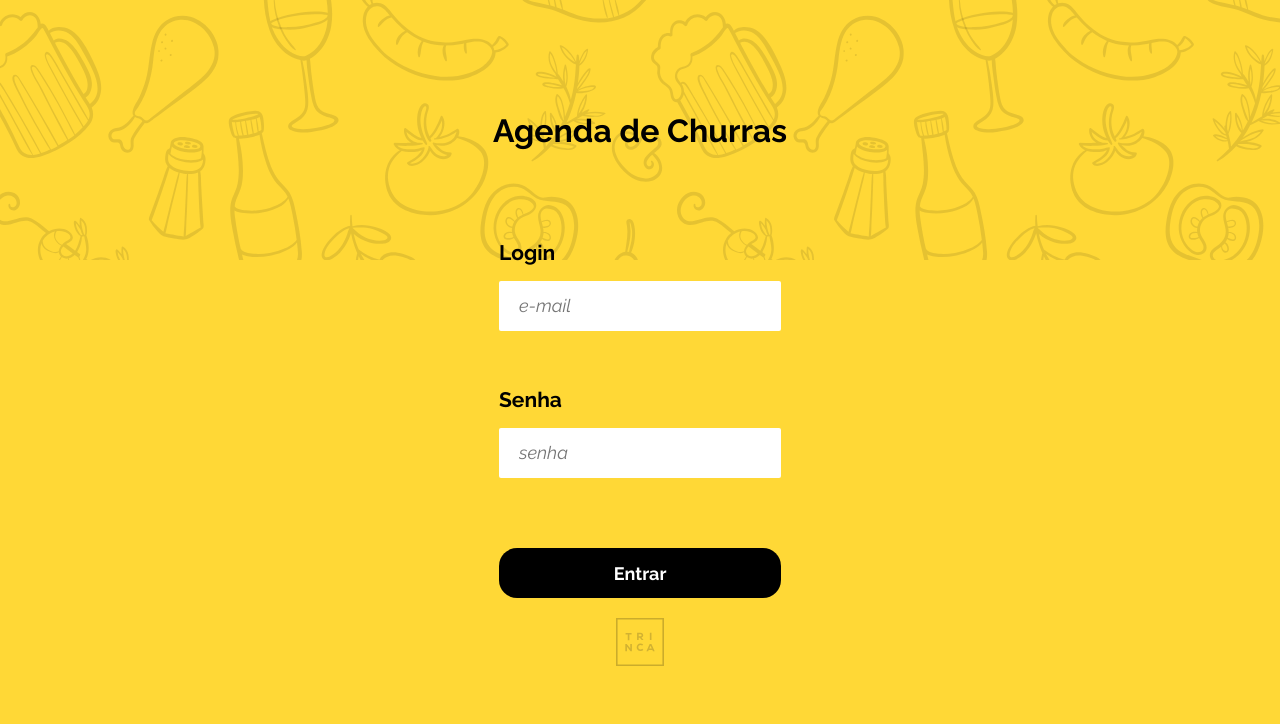
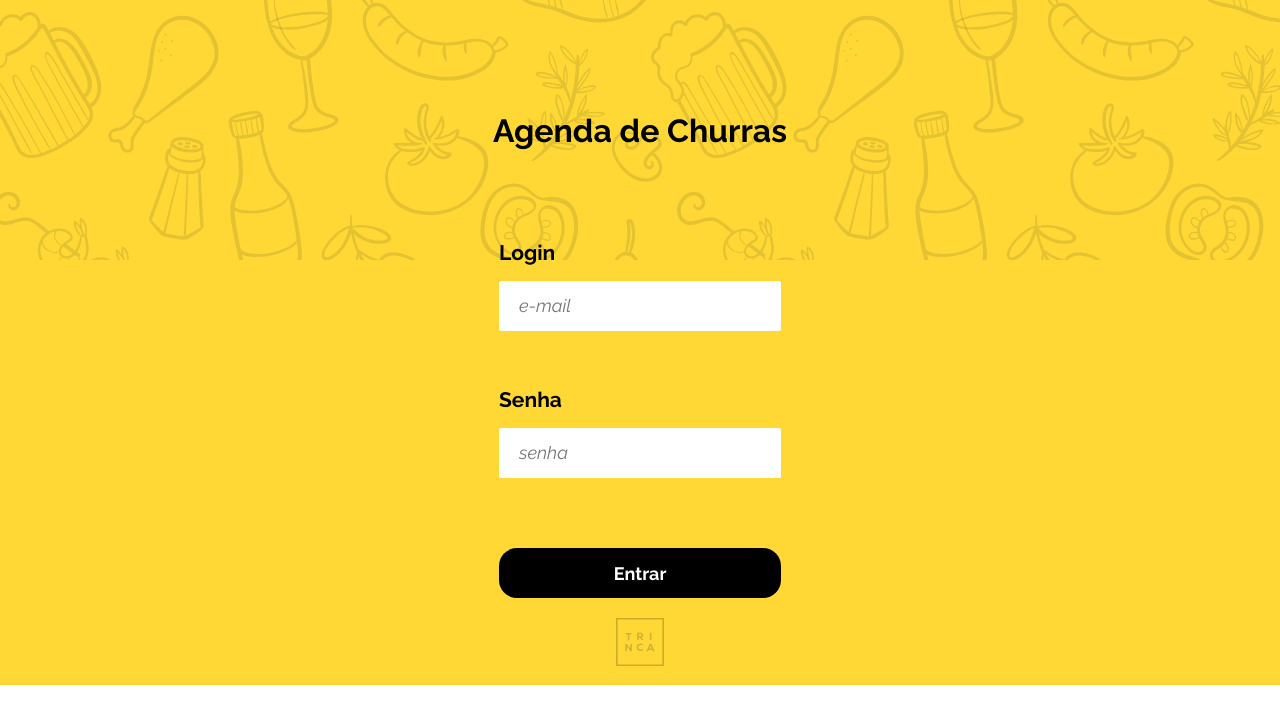
Before and after one commit to rodrigovellinho/ChurrasTrinca, a React (Create React App) app: page / in a window 1280 px wide. Shown: the top 724 px of the page. Built offline with nearby package versions, Linux system fonts and the light colour scheme; a web font is replaced by a local one.

Commit message:
Ajustes logo Login

```diff
--- a/src/pages/Login/styles.ts
+++ b/src/pages/Login/styles.ts
@@ -7,8 +7,6 @@ export const LoginContainer = styled.div`
   flex-direction: column;
   align-items: center;
   width: 100%;
-  height: calc(100vh - 260px);
-  position: absolute;
 `;
 
 export const LoginBox = styled.div`
@@ -121,7 +119,5 @@ export const LoginButton = styled.button`
 `;
 
 export const LoginFooterContainer = styled.div`
-  background: ${(props) => props.theme["yellow-100"]};
-  margin-top: 20px;
-  margin-bottom: 20px;
+  padding: 20px 0 15px 0;
 `;
```
